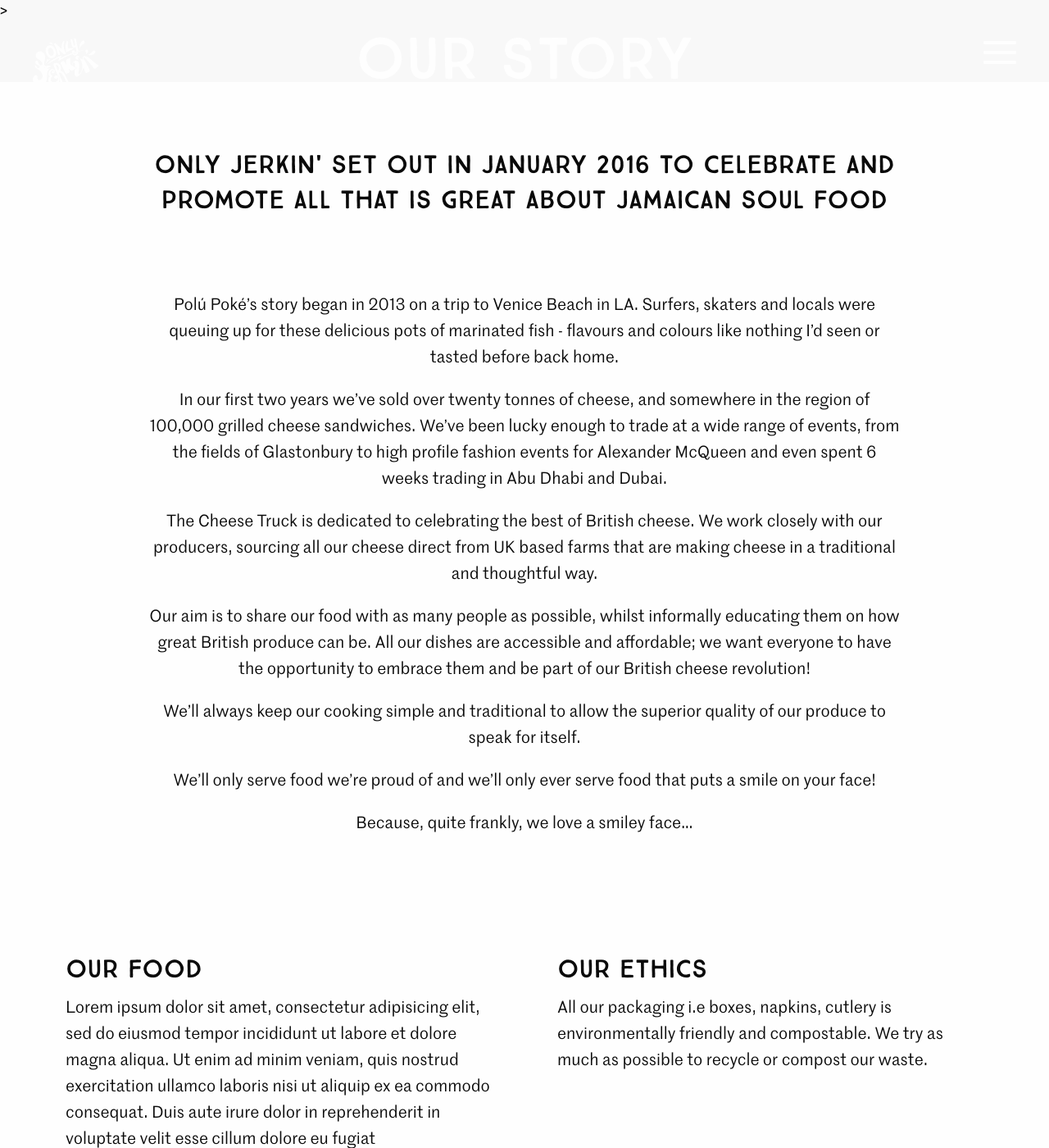
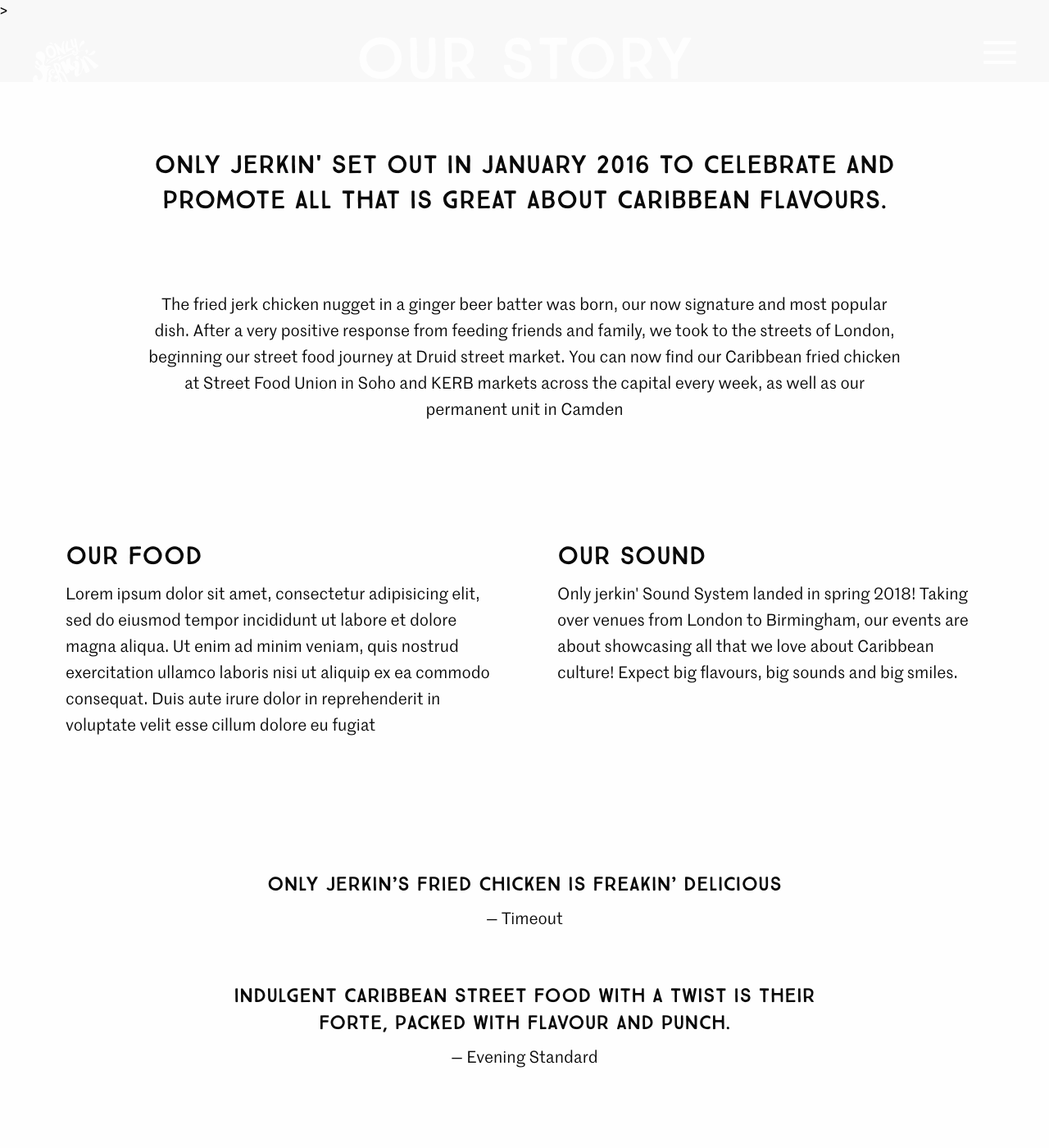
Before and after one commit to garethjohnsdesign/onlyjerkin.com, a Jekyll site: the page built from story.md, in a window 1280 px wide and 1400 px high. Shown: the whole window at 82% size. Built offline with Jekyll 4.4.1, drawn with Linux system fonts in a browser that asks for light colours.

Commit message:
Client Text Amends

```diff
--- a/story.md
+++ b/story.md
@@ -3,37 +3,23 @@
 position: 3
 hero-image: "/uploads/only-jerkin-13.jpg"
 hero-text: Our Story
-intro-text: Only Jerkin' set out in January 2016 to celebrate and promote all that
-  is great about Jamaican soul food
+intro-text: Only Jerkin' set out in January 2016 to celebrate and promote all that is great about Caribbean flavours.
 details:
 - title: Our Food
   text: Lorem ipsum dolor sit amet, consectetur adipisicing elit, sed do eiusmod tempor
     incididunt ut labore et dolore magna aliqua. Ut enim ad minim veniam, quis nostrud
     exercitation ullamco laboris nisi ut aliquip ex ea commodo consequat. Duis aute
     irure dolor in reprehenderit in voluptate velit esse cillum dolore eu fugiat
-- title: Our Ethics
-  text: All our packaging i.e boxes, napkins, cutlery is environmentally friendly
-    and compostable. We try as much as possible to recycle or compost our waste.
+- title: Our Sound
+  text: Only jerkin' Sound System landed in spring 2018! Taking over venues from London to Birmingham, our events are about showcasing all that we love about Caribbean culture! Expect big flavours, big sounds and big smiles.
 testimonials:
-- text: This Chicken could be the best Street Food Ever
-  cite: Metro
-- text: Only Jerkin' have reached new heights in the art of fried chicken
-  cite: VICE
-- text: Only Jerkin' is the festival circuit's signature fried chicken supplier
-  cite: Esquire
+- text: Only Jerkin’s fried chicken is freakin’ delicious
+  cite: Timeout
+- text: Indulgent Caribbean street food with a twist is their forte, packed with flavour and punch.
+  cite: Evening Standard
+- text: Sorry Colonel, it’s time to move over. There’s a new chicken champion in town.
+  cite: Evening Standard
 layout: story
 ---
 
-Polú Poké's story began in 2013 on a trip to Venice Beach in LA. Surfers, skaters and locals were queuing up for these delicious pots of marinated fish - flavours and colours like nothing I’d seen or tasted before back home.
-
-In our first two years we’ve sold over twenty tonnes of cheese, and somewhere in the region of 100,000 grilled cheese sandwiches. We've been lucky enough to trade at a wide range of events, from the fields of Glastonbury to high profile fashion events for Alexander McQueen and even spent 6 weeks trading in Abu Dhabi and Dubai.
-
-The Cheese Truck is dedicated to celebrating the best of British cheese. We work closely with our producers, sourcing all our cheese direct from UK based farms that are making cheese in a traditional and thoughtful way.
-
-Our aim is to share our food with as many people as possible, whilst informally educating them on how great British produce can be. All our dishes are accessible and affordable; we want everyone to have the opportunity to embrace them and be part of our British cheese revolution!
-
-We’ll always keep our cooking simple and traditional to allow the superior quality of our produce to speak for itself.
-
-We’ll only serve food we’re proud of and we’ll only ever serve food that puts a smile on your face!
-
-Because, quite frankly, we love a smiley face…
+The fried jerk chicken nugget in a ginger beer batter was born, our now signature and most popular dish. After a very positive response from feeding friends and family, we took to the streets of London, beginning our street food journey at Druid street market. You can now find our Caribbean fried chicken at Street Food Union in Soho and KERB markets across the capital every week, as well as our permanent unit in Camden
```
Also changed, not shown: contact.md (+1 -1 lines), index.md (+2 -5 lines), menu.md (+2 -2 lines).
